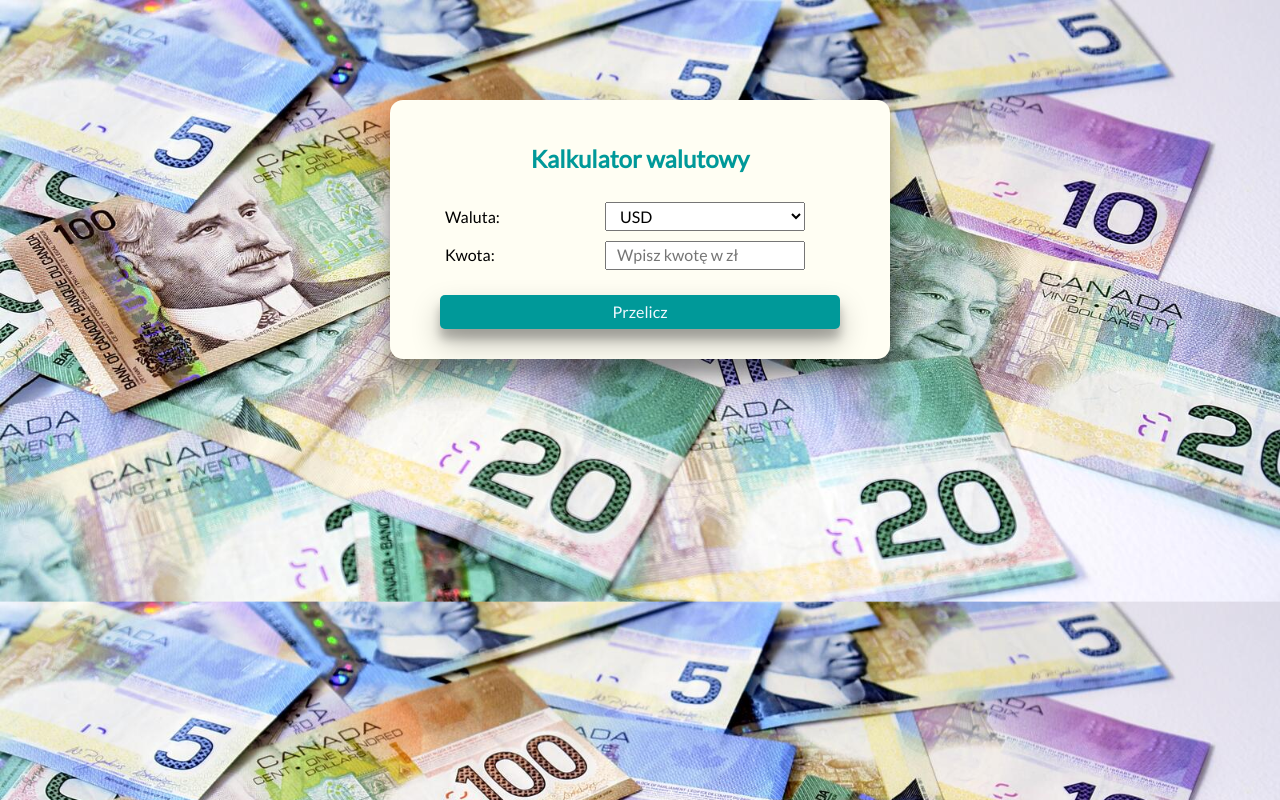
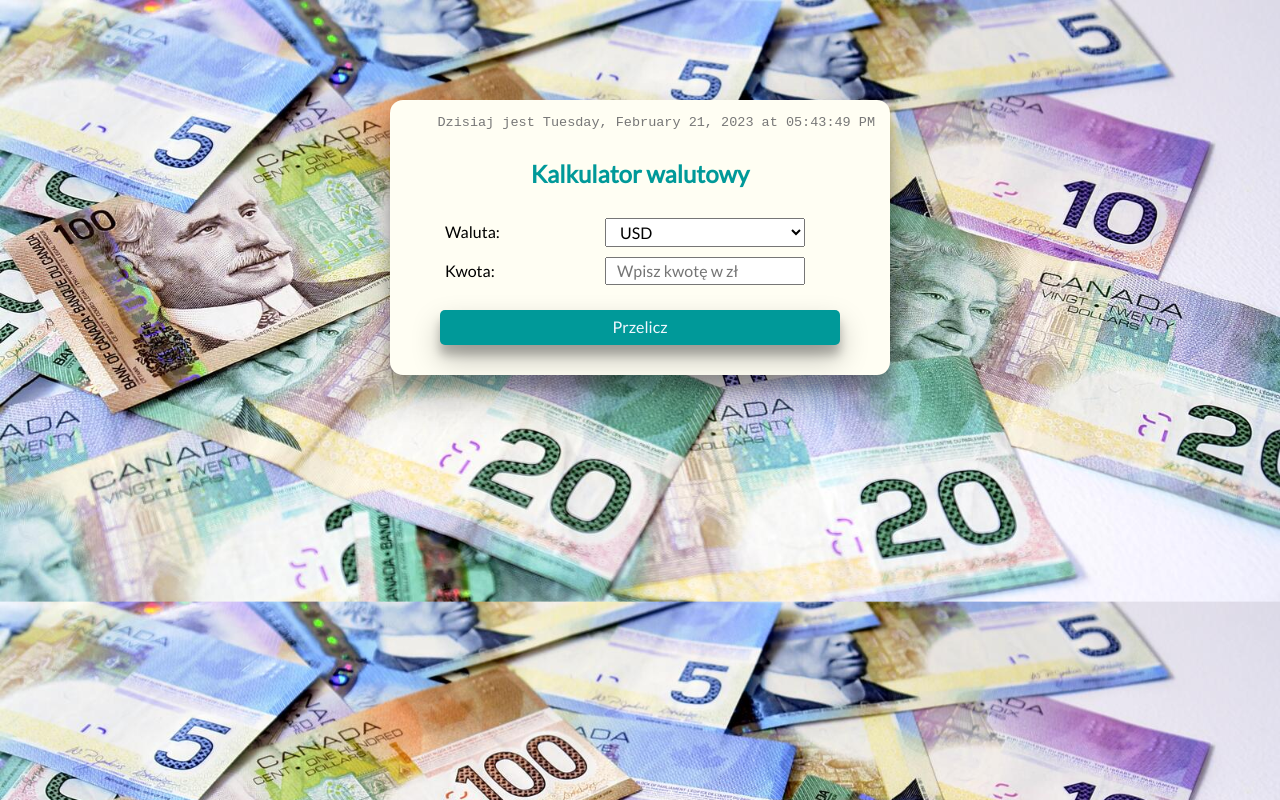
Before and after one commit to ursmal1948/currency-converter-react, a React (Create React App) app: page / in a window 1280 px wide. Built offline with nearby package versions, Linux system fonts and the light colour scheme.

Commit message:
refactoring of formatDate function

```diff
--- a/src/App.js
+++ b/src/App.js
@@ -1,13 +1,13 @@
 import React, { useState } from "react";
 import Form from "./Form";
 import Result from "./Result";
+import Container from "./Container/index"
 import { currencies } from "./currencies";
-import { StyledClock } from "./Clock/styled";
 import { StyledHeader } from "./Header/styled";
-import { StyledContainer } from "./Container/styled";
 import { ThemeProvider } from "styled-components";
 import { theme } from "./styles/theme";
 import { GlobalStyles } from "./styles/globalStyles";
+import { Clock } from "./Clock/index"
 
 function App() {
   const [result, setResult] = useState("");
@@ -26,13 +26,13 @@ function App() {
 
   return (
     <ThemeProvider theme={theme}>
-      <StyledContainer>
+      <Container>
         <GlobalStyles />
-        <StyledClock />
+        <Clock/>
         <StyledHeader title="Kalkulator walutowy" />
         <Form calculateResult={calculateResult} />
         <Result result={result} calculateResult={calculateResult} />
-      </StyledContainer>
+        </Container>
     </ThemeProvider>
   );
 }
--- a/src/Clock/formatDate.js
+++ b/src/Clock/formatDate.js
@@ -1,5 +1,5 @@
-export const formatDate = (date) => {
-  return date.toLocaleString(undefined, {
+export const formatDate = (date) =>
+   date.toLocaleString(undefined, {
     weekday: "long",
     day: "numeric",
     month: "long",
@@ -8,4 +8,3 @@ export const formatDate = (date) => {
     minute: "2-digit",
     second: "numeric",
   });
-};
```
